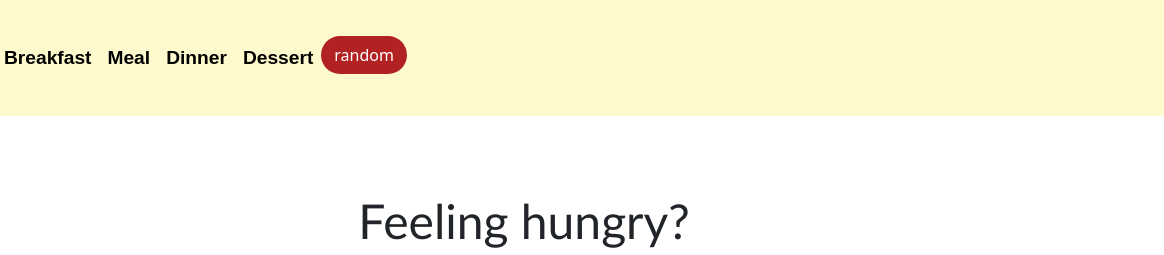
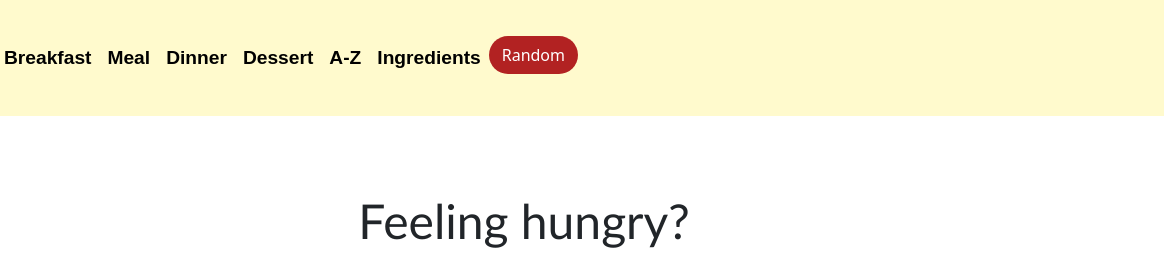
Before and after one commit to Equipo4PW/proyecto, a website built with webpack: page src/index.html in a window 1280 px wide. Shown: the top 255 px of the page, 116-1280 px from the left. Built offline with nearby package versions, Linux system fonts and the light colour scheme; files whose address does not match are found by name.

Commit message:
Busqueda

```diff
--- a/src/index.html
+++ b/src/index.html
@@ -4,7 +4,7 @@
     <meta charset="UTF-8">
     <meta http-equiv="X-UA-Compatible" content="IE=edge">
     <meta name="viewport" content="width=device-width, initial-scale=1.0">
-    <title>Mascó </title>
+    <title>Mascó Mida - Inicio</title>
     <link rel="stylesheet" href="styles.css">
     <link rel="stylesheet" href="css/bootstrap.min.css">
 
@@ -51,12 +51,19 @@
                   <li class="nav-item">
                     <a class="nav-link nav" style="color: rgb(0, 0, 0);" href="#">Dessert</a>
                   </li>
+                  <li class="nav-item">
+                    <a class="nav-link nav" style="color: rgb(0, 0, 0);" href="#">A-Z</a>
+                  </li>
+                  <li class="nav-item">
+                    <a class="nav-link nav" style="color: rgb(0, 0, 0);" href="#">Ingredients</a>
+                  </li>
                   <li class="Ran">
                     <button type="submit" class="btn rounded-pill w-15 text-white" style="background-color: rgb(178, 34, 34);"
-                     id="Random" >random</button>
+                     id="Random" >Random</button>
                   </li>
                 </ul>
             </div>
+
 
             </header>
         </nav>
```
